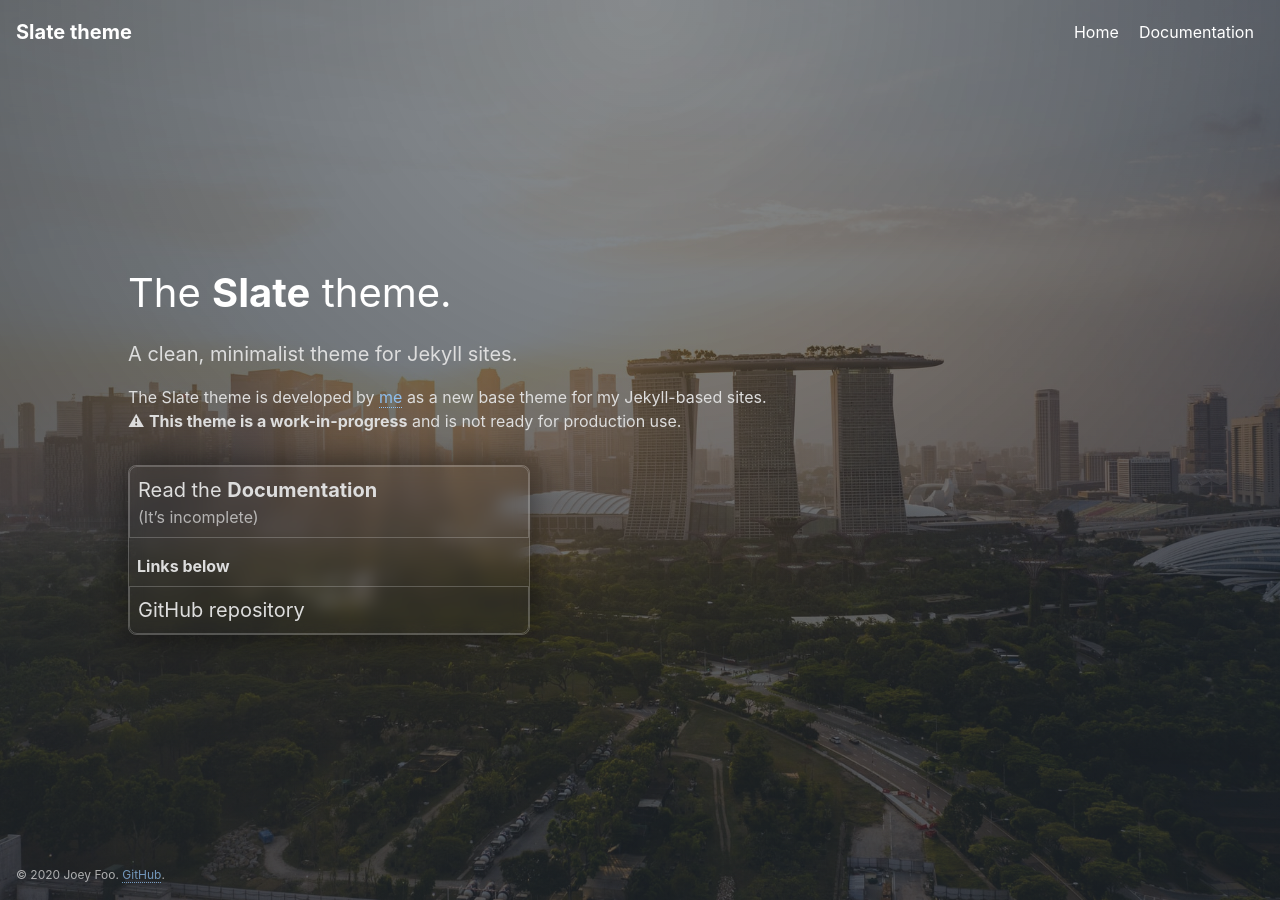
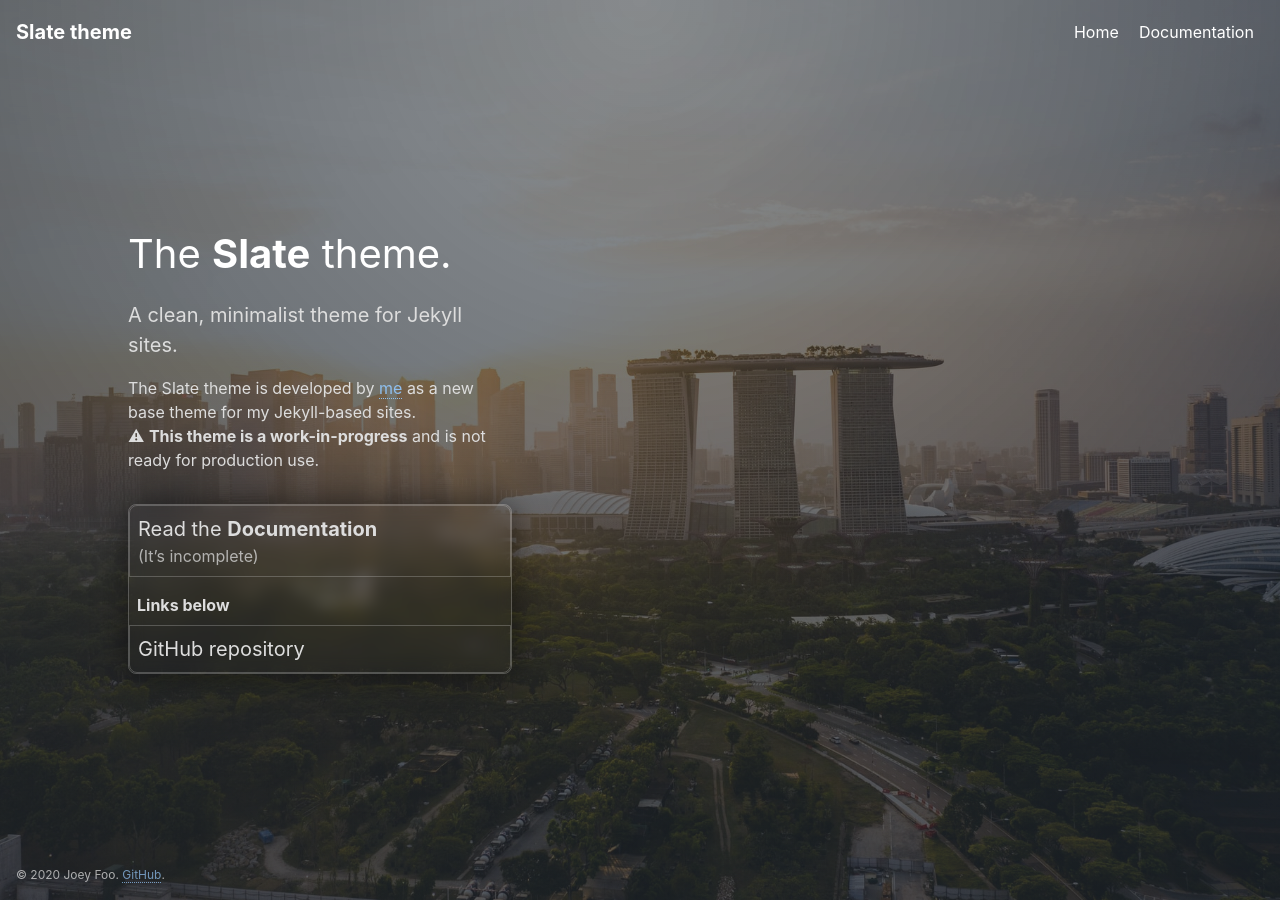
Before and after one commit to joeyfoo/slate, a Jekyll site: the page built from index.md, in a window 1280 px wide. Built offline with Jekyll 4.4.1, drawn with Linux system fonts in a browser that asks for light colours.

Commit message:
Add box-sizing directive

```diff
--- a/_sass/slate/style.scss
+++ b/_sass/slate/style.scss
@@ -65,6 +65,7 @@ $background-opacity-home-end: 0.75 !default;
 html{
     width: 100%;
     height: 100%;
+    box-sizing: border-box;
 
     font-size: $base-font-size;
     line-height: 1.5;
@@ -73,6 +74,9 @@ html{
     background-position: center center;
     background-size: cover;
     background-attachment: fixed;
+}
+*, *:before, *:after {
+    box-sizing: inherit;
 }
 body{
     width: 100%;
@@ -399,10 +403,10 @@ main{
         .home-content{
             max-width: $home-main-width;
             padding: 0 $width-page-padding;
-            @media (min-width: $home-main-width+ $width-page-padding * 2) {
+            @media (min-width: $home-main-width + $width-page-padding * 2) {
                 padding: 0 calc(50vw - #{$home-main-width/ 2});
             }
-            @media (min-width: $home-main-width+ $home-y-offset * 2) {
+            @media (min-width: $home-main-width + $home-y-offset * 2) {
                 padding: 0 $home-y-offset;
             }
             .home-description{
```
